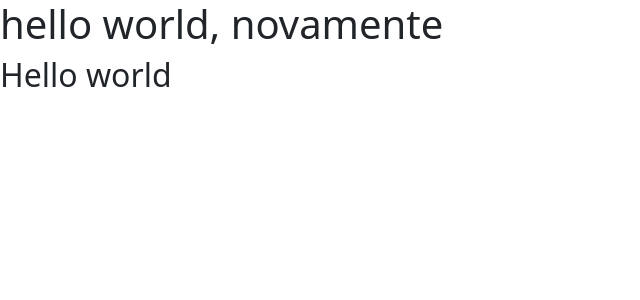
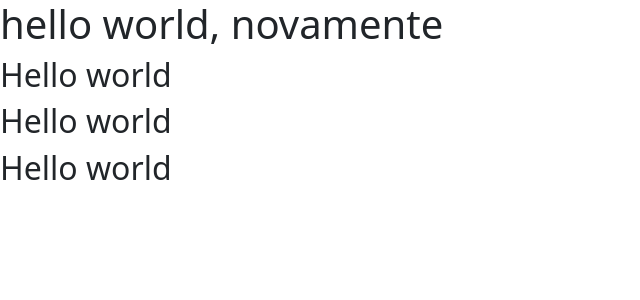
Before and after one commit to chininha-03/GymLog, a React (Vite) app in the folder site-react/: page /intro in a window 1280 px wide. Shown: the top 300 px of the page, without its empty margins (0-640 px from the left). Built offline with nearby package versions, Linux system fonts and the light colour scheme.

Commit message:
comit test

```diff
--- a/site-react/src/routes/page2/pege2.jsx
+++ b/site-react/src/routes/page2/pege2.jsx
@@ -4,6 +4,8 @@ const Pege2 = () => {
     <div>
       <h1>hello world, novamente</h1>
       <h2>Hello world</h2>
+      <h2>Hello world</h2>
+      <h2>Hello world</h2>
     </div>
   )
 }
```
